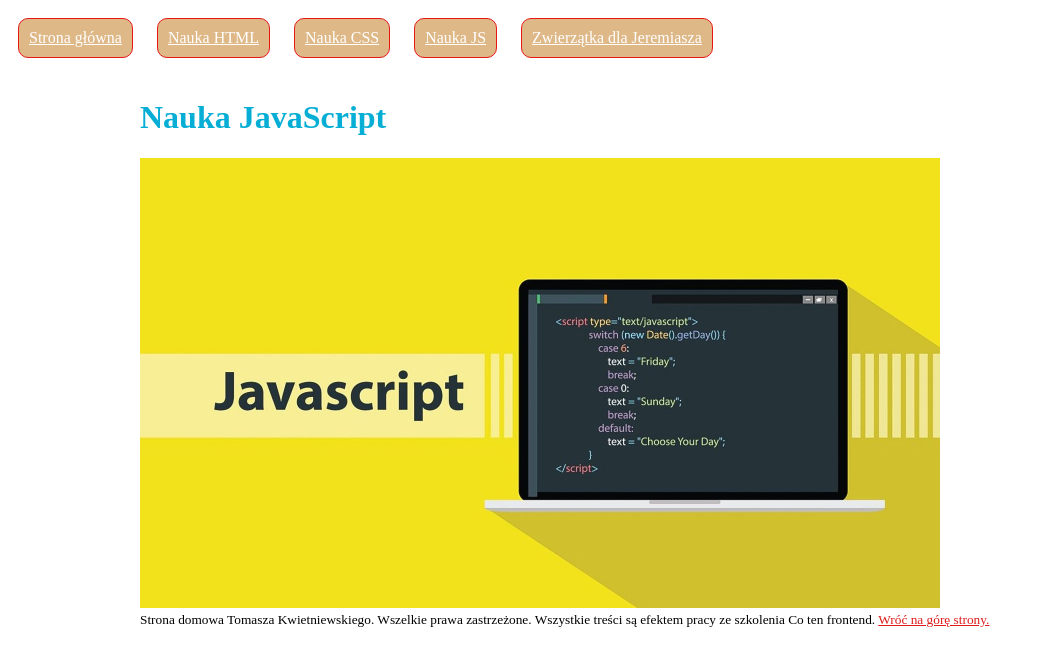
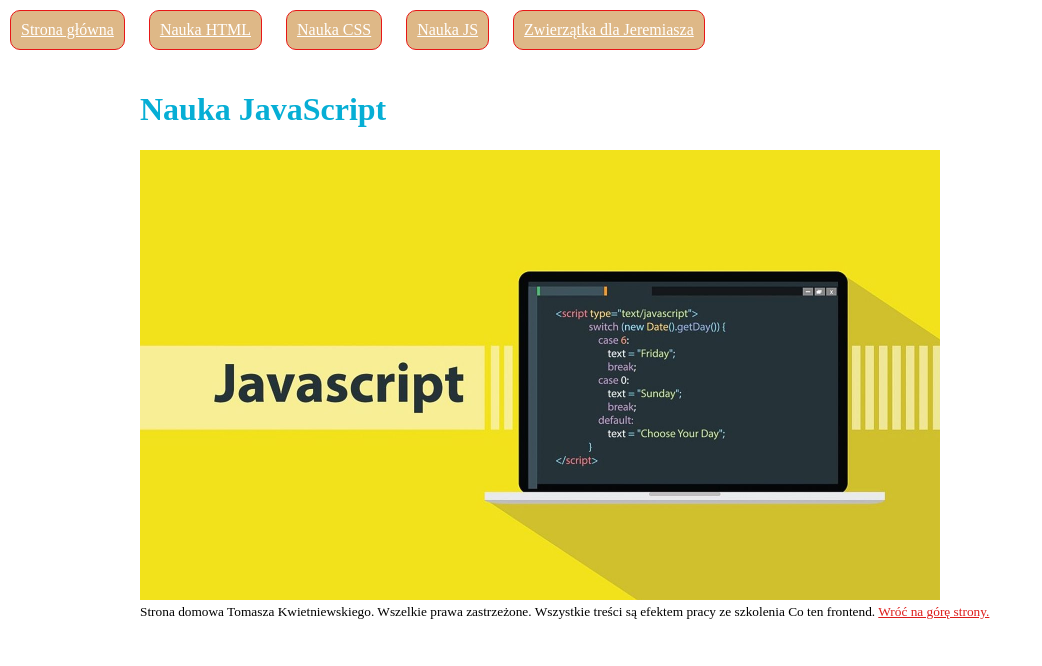
Before and after one commit to tomasz-kwietniewski/homepage, a plain HTML site: page nauka-js.html in a window 1280 px wide. Shown: the whole page, without its empty margins (0-1042 px from the left). Drawn offline with Linux system fonts and the light colour scheme.

Commit message:
added normalize.css to all html files

```diff
--- a/nauka-js.html
+++ b/nauka-js.html
@@ -4,6 +4,7 @@
     <meta charset="UTF-8" />
     <meta name="viewport" content="width=device-width, initial-scale=1.0" />
     <title>Document</title>
+    <link href="normalize.css" rel="stylesheet" type="text/css"/>
     <link href="style.css" rel="stylesheet" type="text/css" />
   </head>
 
--- a/style.css
+++ b/style.css
@@ -1,3 +1,11 @@
+html {
+  box-sizing: border-box;
+}
+
+*, *::before, *:after {
+  box-sizing: inherit;
+}
+
 a {
   color: #dd1c1a;
 }
```
Also changed, not shown: animals-for-Jeremiah.html (+1 -0 lines), nauka-css.html (+1 -0 lines), nauka-html.html (+1 -0 lines).
